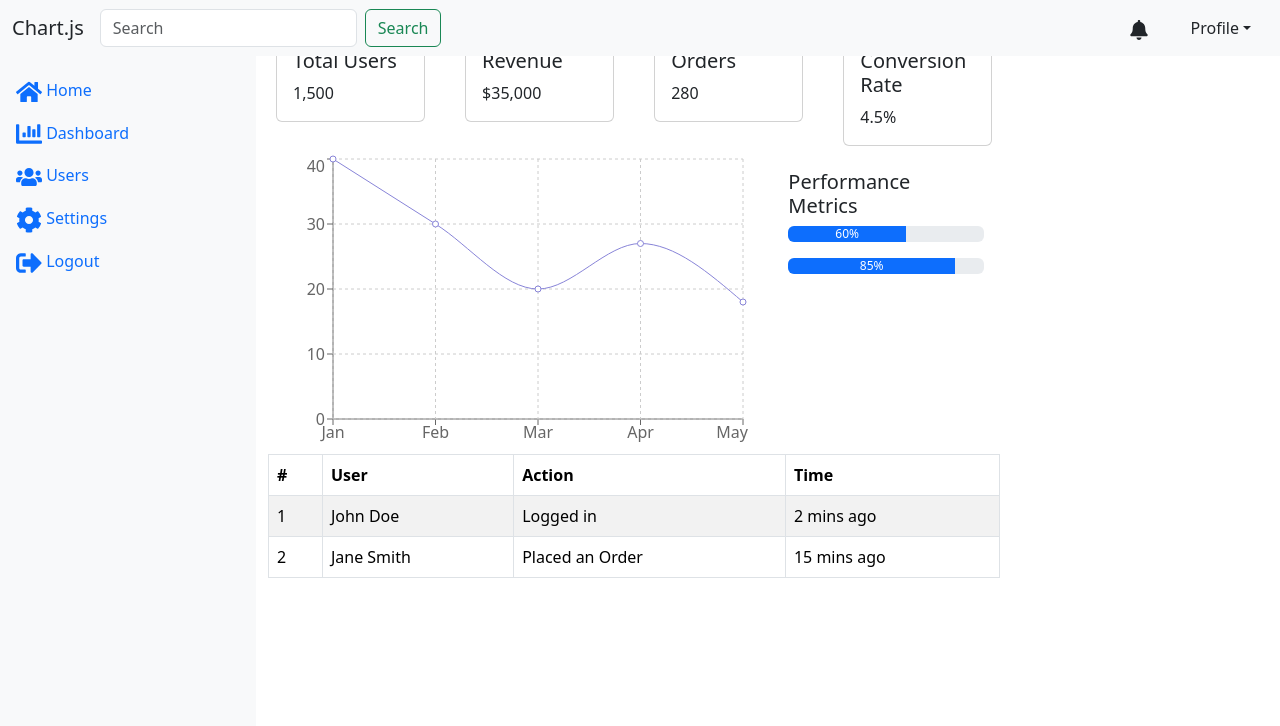
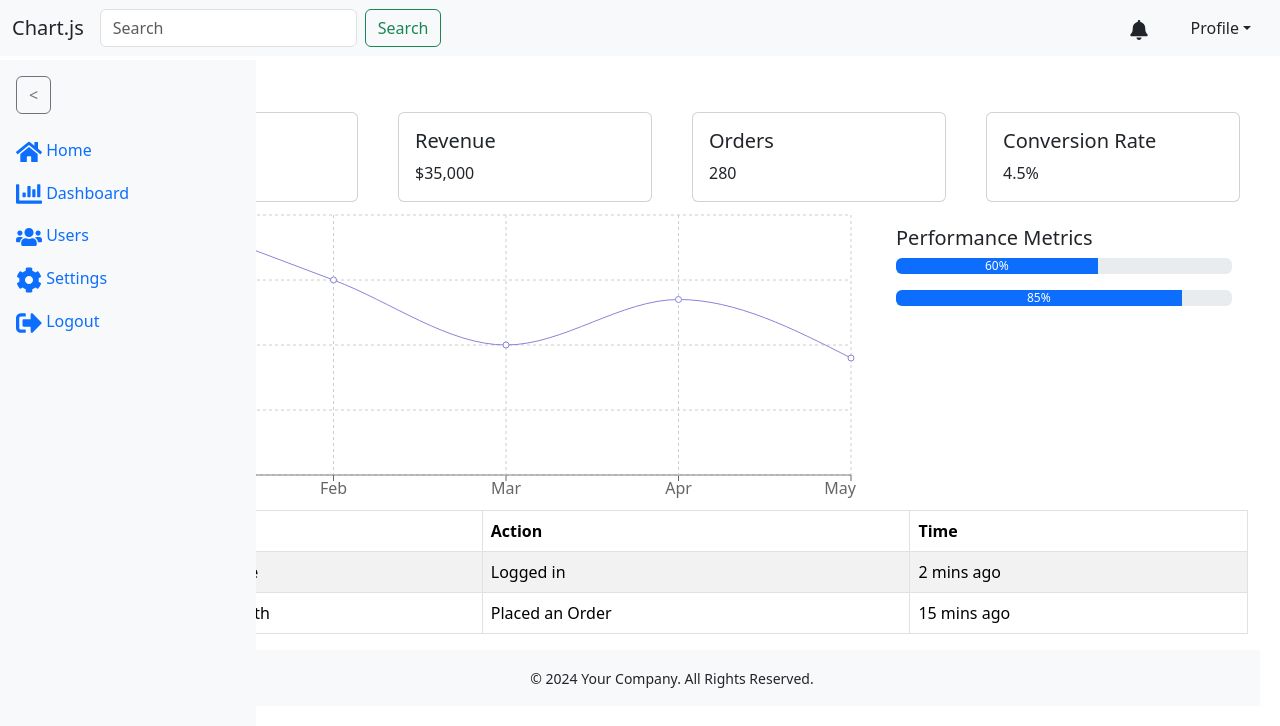
Before and after one commit to ItsRitik/cs696af24-ItsRitik, a React (Create React App) app in the folder week6-explore-bootstrap/: page / in a window 1280 px wide. Shown: the top 726 px of the page. Built offline with nearby package versions, Linux system fonts and the light colour scheme.

Commit message:
UI changes

```diff
--- a/week6-explore-bootstrap/src/App.css
+++ b/week6-explore-bootstrap/src/App.css
@@ -1,46 +1,46 @@
-.App {
-  text-align: center;
-}
-
-.App-logo {
-  height: 40vmin;
-  pointer-events: none;
-}
-
-@media (prefers-reduced-motion: no-preference) {
-  .App-logo {
-    animation: App-logo-spin infinite 20s linear;
-  }
-}
-
-.App-header {
-  background-color: #282c34;
-  min-height: 100vh;
-  display: flex;
-  flex-direction: column;
-  align-items: center;
-  justify-content: center;
-  font-size: calc(10px + 2vmin);
-  color: white;
-}
-
-.App-link {
-  color: #61dafb;
-}
-
-@keyframes App-logo-spin {
-  from {
-    transform: rotate(0deg);
-  }
-  to {
-    transform: rotate(360deg);
-  }
-}
-
 /* App.css */
-/* .app-layout {
+.app-layout {
   display: flex;
   flex-direction: column;
   height: 100vh;
+}
+
+.sidebar-container {
+  height: calc(100vh - 60px);
+  position: fixed;
+  top: 60px;
+  left: 0;
+  transition: width 0.3s ease-in-out;
+  overflow-y: auto;
+  z-index: 10;
+}
+
+.content-container {
+  margin-left: 5%;
+  padding: 20px;
+  width: 100%;
+}
+
+.header {
+  height: 60px;
+  width: 100%;
+}
+
+.app-layout {
+  display: flex;
+  flex-direction: column;
+  height: 100vh;
+}
+
+.main-layout {
+  display: flex;
+  flex-grow: 1;
+  margin-top: 60px;
   overflow: hidden;
-} */
+}
+
+.footer {
+  text-align: center;
+  padding: 10px;
+  background-color: #f1f1f1;
+}
--- a/week6-explore-bootstrap/src/App.js
+++ b/week6-explore-bootstrap/src/App.js
@@ -1,21 +1,25 @@
 // App.js
-import React from "react";
+import React, { useState } from "react";
 import Sidebar from "./components/sidebar";
 import Header from "./components/Header";
 import SummaryCards from "./components/summeryCard";
 import ChartWidget from "./components/chartWidget";
 import RecentActivity from "./components/activityTable";
 import PerformanceMetrics from "./components/performanceMetrix";
-// import Footer from "./components/Footer";
+import Footer from "./components/Footer";
 import { Container, Row, Col } from "react-bootstrap";
-import "./App.css"; // Import global styles
+import "./App.css";
 
 const App = () => {
+  const [isSidebarActive, setSidebarActive] = useState(false);
+
+  const toggleSidebar = () => setSidebarActive(!isSidebarActive);
+
   return (
     <div className="app-layout">
-      <Header />
-      <div className=" d-flex">
-        <Sidebar />
+      <Header toggleSidebar={toggleSidebar} />
+      <div className={`main-layout ${isSidebarActive ? "sidebar-active" : ""}`}>
+        <Sidebar isMobile toggleSidebar={toggleSidebar} />
         <div className="content-container">
           <Container fluid className="mt-4">
             <SummaryCards />
@@ -29,7 +33,7 @@ const App = () => {
             </Row>
             <RecentActivity />
           </Container>
-          {/* <Footer /> */}
+          <Footer />
         </div>
       </div>
     </div>
--- /dev/null
+++ b/week6-explore-bootstrap/src/components/Footer.js
@@ -0,0 +1,10 @@
+// components/Footer.js
+import React from "react";
+
+const Footer = () => (
+  <footer className="text-center py-3 bg-light">
+    <small>&copy; 2024 Your Company. All Rights Reserved.</small>
+  </footer>
+);
+
+export default Footer;
--- a/week6-explore-bootstrap/src/components/sidebar.css
+++ b/week6-explore-bootstrap/src/components/sidebar.css
@@ -8,6 +8,16 @@
   width: 4%; /* Collapsed width */
 }
 
+@media (max-width: 576px) {
+  .sidebar-container.collapsed {
+    width: 12%; /* Collapsed width */
+  }
+
+  .sidebar-container {
+    width: 60%; /* Default width */
+  }
+}
+
 .sidebar-container .nav-link {
   white-space: nowrap;
   overflow: hidden;
--- a/week6-explore-bootstrap/src/components/sidebar.js
+++ b/week6-explore-bootstrap/src/components/sidebar.js
@@ -8,14 +8,14 @@ import {
   FaCog,
   FaSignOutAlt,
 } from "react-icons/fa";
-import "./sidebar.css"; // Import the CSS file for styling
+import "./sidebar.css";
 
 const Sidebar = () => {
   const [collapsed, setCollapsed] = useState(false);
 
   return (
     <div
-      className={`sidebar-container d-flex flex-column vh-100 bg-light ${
+      className={`sidebar-container h-100vh  bg-light ${
         collapsed ? "collapsed" : ""
       }`}
     >
```
